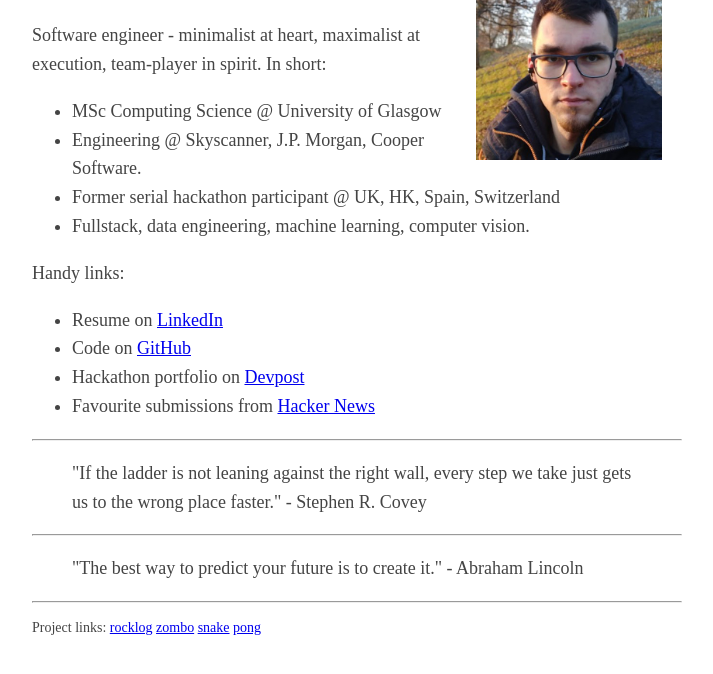
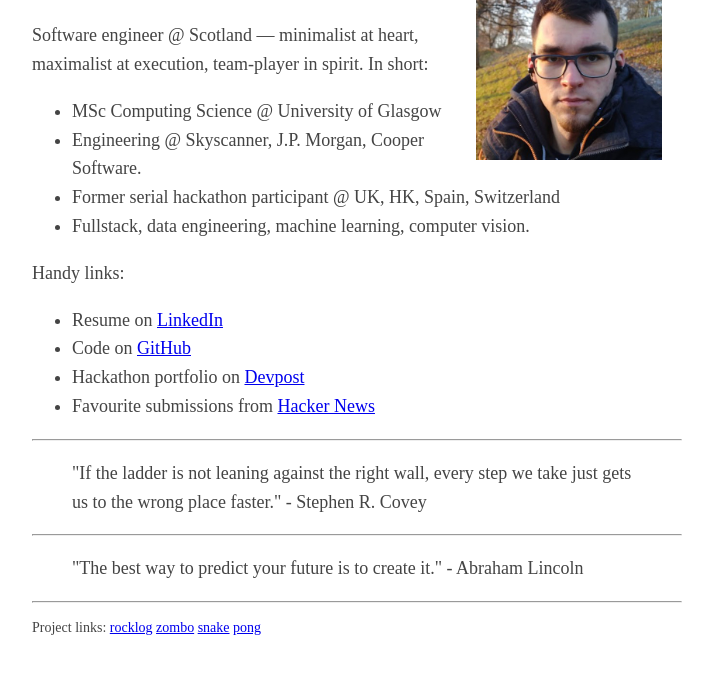
Before and after one commit to domantasjurkus/domantasjurkus.github.io, a plain HTML site: page index.html in a window 1280 px wide. Shown: the part 86-760 px from the top of the page, without its empty margins (283-996 px from the left). Drawn offline with Linux system fonts and the light colour scheme.

Commit message:
Update index.html

```diff
--- a/index.html
+++ b/index.html
@@ -26,7 +26,7 @@
         <img src="img/header.jpg" width="186" style="float: right; margin: 20px"></img>
         <h1>Domantas Jurkus</h1>
     </header>
-    <p>Software engineer - minimalist at heart, maximalist at execution, team-player in spirit. In short:</p>
+    <p>Software engineer @ Scotland — minimalist at heart, maximalist at execution, team-player in spirit. In short:</p>
     <ul>
         <li>MSc Computing Science @ University of Glasgow</li>
         <li>Engineering @ Skyscanner, J.P. Morgan, Cooper Software.</li>
```
